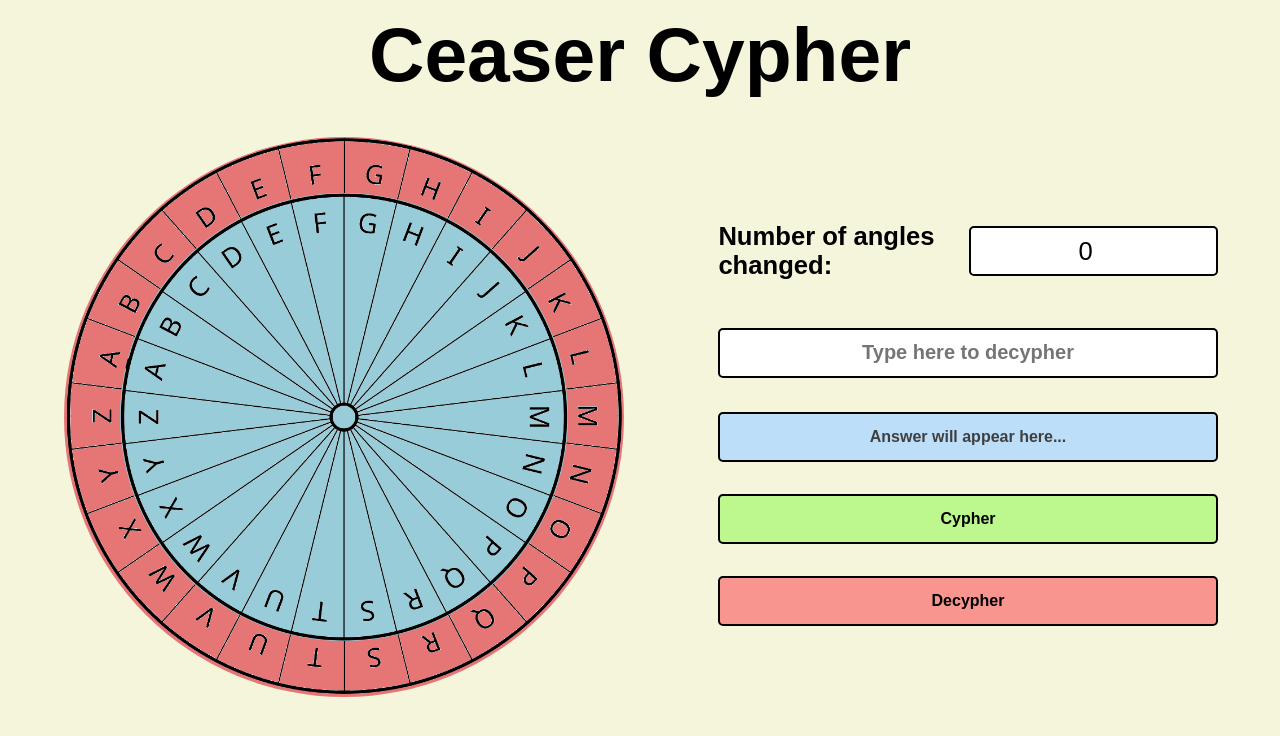
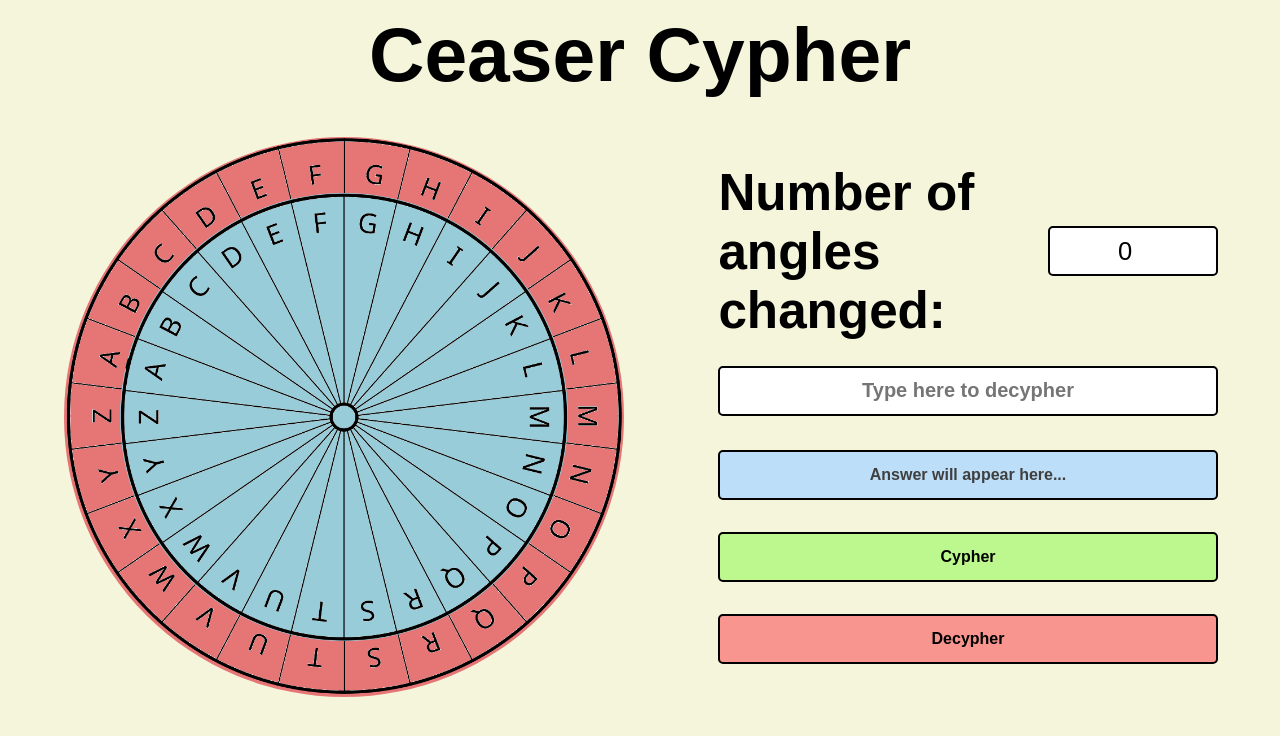
Before and after one commit to AQ-CS/Ceaser-Cypher, a plain HTML site: page index.html in a window 1280 px wide. Drawn offline with Linux system fonts and the light colour scheme; a web font is replaced by a local one.

Commit message:
Update style.css

```diff
--- a/style.css
+++ b/style.css
@@ -241,7 +241,8 @@ button {
 }
 
 h2 {
-
+    margin-top: 0;
+    margin-bottom: 0;
     margin-left: 10%;
-    font-size: 2vw;
+    font-size: 4vw;
 }
```
